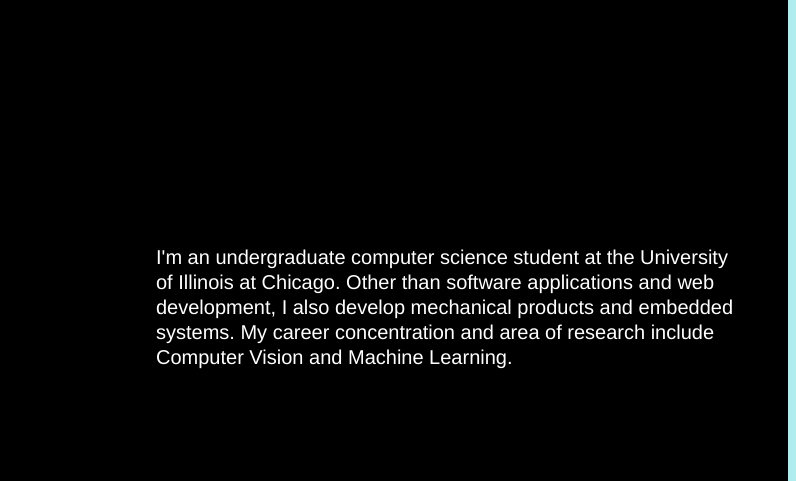
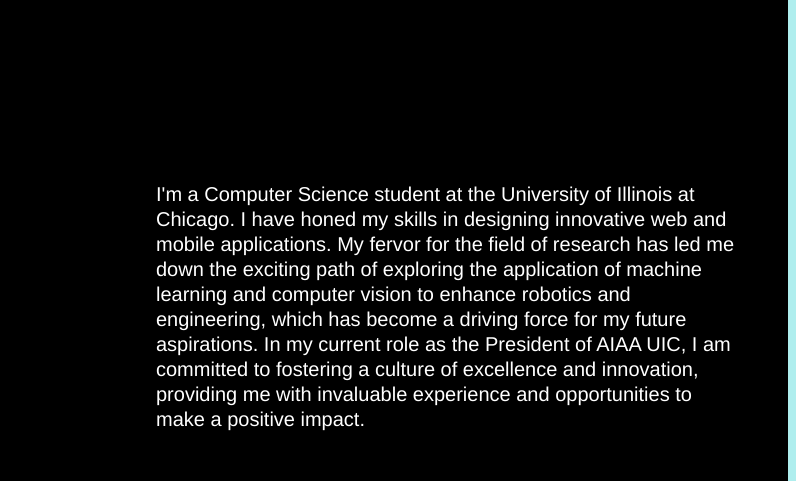
Before and after one commit to ChalmersPhua00/Chalmers-s-Portfolio, a plain HTML site: page index.html in a window 1280 px wide. Shown: the part 833-1314 px from the top of the page, 484-1280 px from the left. Drawn offline with Linux system fonts and the light colour scheme.

Commit message:
Update index.html

```diff
--- a/index.html
+++ b/index.html
@@ -45,9 +45,10 @@
         </div>
         <div class="right-container">
             <p id="intro">
-                I'm an undergraduate computer science student at the University of Illinois at Chicago.
-                Other than software applications and web development, I also develop mechanical products and embedded systems.
-                My career concentration and area of research include <span>Computer Vision</span> and <span>Machine Learning</span>.
+                I'm a Computer Science student at the University of Illinois at Chicago.
+                I have honed my skills in designing innovative web and mobile applications.
+                My fervor for the field of research has led me down the exciting path of exploring the application of machine learning and computer vision to enhance robotics and engineering, which has become a driving force for my future aspirations.
+                In my current role as the President of AIAA UIC, I am committed to fostering a culture of excellence and innovation, providing me with invaluable experience and opportunities to make a positive impact.
             </p>
         </div>
     </div>
```
